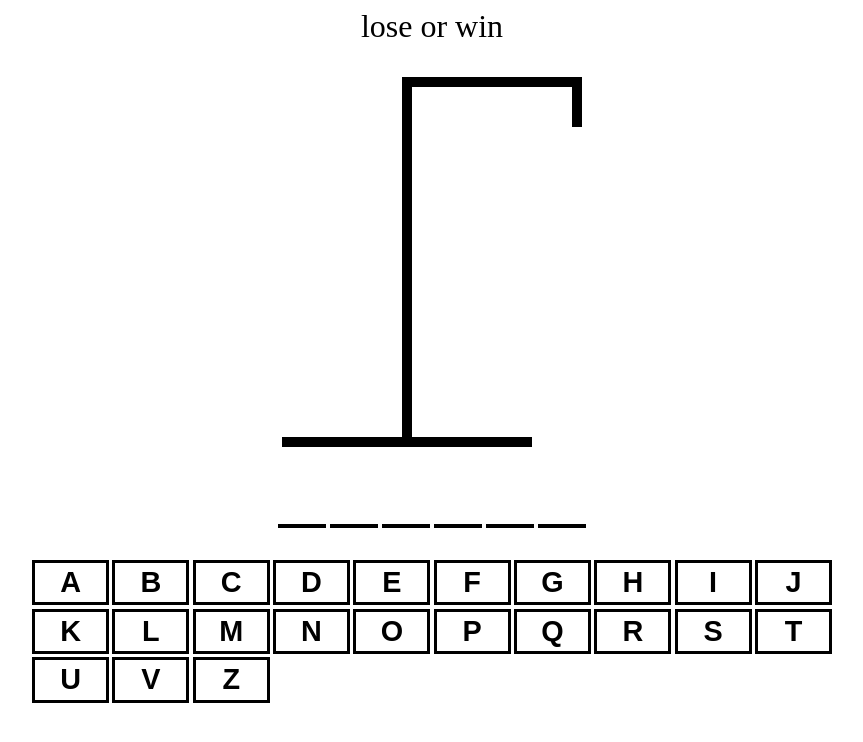
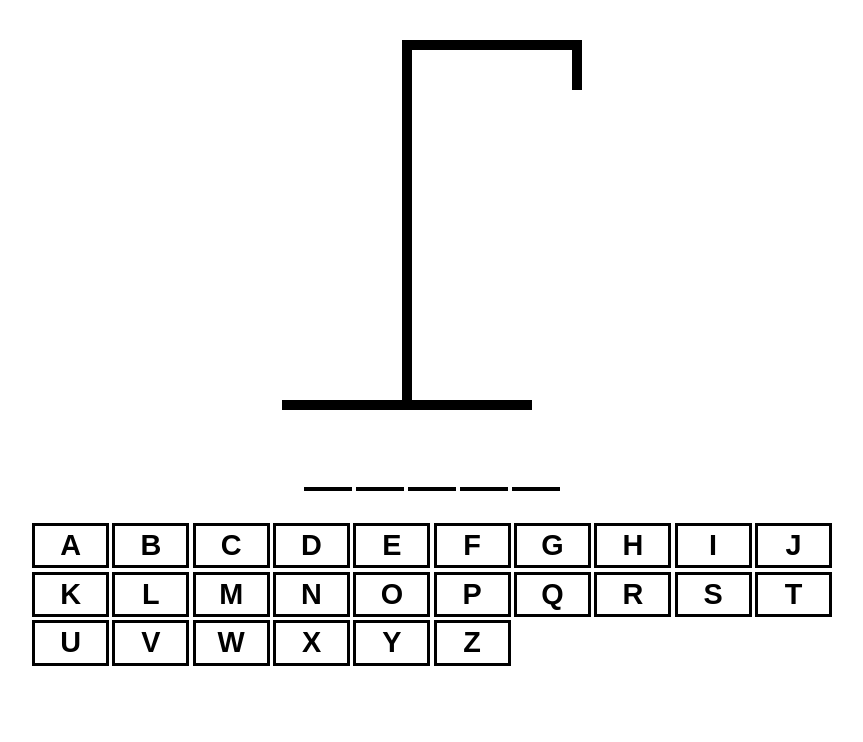
Before and after one commit to davelimlink/hang-man, a React (Vite) app: page / in a window 1280 px wide. Shown: the top 742 px of the page, without its empty margins (208-1071 px from the left). Built offline with nearby package versions, Linux system fonts and the light colour scheme.

Commit message:
finishing all the logic of the game

```diff
--- a/src/App.tsx
+++ b/src/App.tsx
@@ -1,13 +1,15 @@
-import { useState } from "react";
+import { useCallback, useEffect, useState } from "react";
 import words from "./wordList.json";
 import HangManDrawing from "./HangManDrawing";
 import HangManWord from "./HangManWord";
 import Keyboard from "./Keyboard";
 
+function getWord() {
+  return words[Math.floor(Math.random() * words.length)];
+}
+
 function App() {
-  const [wordToGuess, setWordToGuess] = useState(() => {
-    return words[Math.floor(Math.random() * words.length)];
-  });
+  const [wordToGuess, setWordToGuess] = useState(getWord);
 
   const [guessedLetters, setGuessedLetters] = useState<string[]>([]);
 
@@ -15,6 +17,50 @@ function App() {
   const inCorrectLetters = guessedLetters.filter(
     (letter) => !wordToGuess.includes(letter)
   );
+
+  const isLoser = inCorrectLetters.length >= 6;
+  const isWinner = wordToGuess
+    .split("")
+    .every((letter) => guessedLetters.includes(letter));
+
+  const addGuessedLetter = useCallback(
+    (letter: string) => {
+      if (guessedLetters.includes(letter) || isLoser || isWinner) return;
+
+      setGuessedLetters((currentsLetters) => [...currentsLetters, letter]);
+    },
+    [guessedLetters, isLoser, isWinner]
+  );
+
+  useEffect(() => {
+    const handlers = (e: KeyboardEvent) => {
+      const key = e.key;
+
+      if (key !== "Enter") return;
+      e.preventDefault();
+      setGuessedLetters([]);
+      setWordToGuess(getWord());
+    };
+
+    document.addEventListener("keypress", handlers);
+
+    return () => {
+      document.removeEventListener("keypress", handlers);
+    };
+  }, [guessedLetters]);
+
+  useEffect(() => {
+    const handleKeyDown = (e: KeyboardEvent) => {
+      const key = e.key;
+      if (!key.match(/^[a-z]$/)) return;
+      e.preventDefault();
+      addGuessedLetter(key);
+    };
+    document.addEventListener("keypress", handleKeyDown);
+    return () => {
+      document.removeEventListener("keypress", handleKeyDown);
+    };
+  }, [guessedLetters]);
 
   return (
     <>
@@ -28,9 +74,13 @@ function App() {
           alignItems: "center",
         }}
       >
-        <div style={{ fontSize: "2rem", textAlign: "center" }}>lose or win</div>
+        <div style={{ fontSize: "2rem", textAlign: "center" }}>
+          {isWinner && "You Win! - Refresh to play again!"}
+          {isLoser && "You Lose! - Refresh to play again!"}
+        </div>
         <HangManDrawing numberOfGuesses={inCorrectLetters.length} />
         <HangManWord
+          reveal={isLoser}
           guessedLetters={guessedLetters}
           wordToGuess={wordToGuess}
         />
@@ -39,7 +89,14 @@ function App() {
             alignSelf: "stretch",
           }}
         >
-          <Keyboard />
+          <Keyboard
+            activeLetter={guessedLetters.filter((letter) =>
+              wordToGuess.includes(letter)
+            )}
+            inactiveLetters={inCorrectLetters}
+            addGuessedLetter={addGuessedLetter}
+            disabled={isLoser || isWinner}
+          />
         </div>
       </div>
     </>
--- a/src/HangManWord.tsx
+++ b/src/HangManWord.tsx
@@ -1,9 +1,14 @@
 interface HangManWordProps {
   wordToGuess: string;
   guessedLetters: string[];
+  reveal?: boolean;
 }
 
-function HangManWord({ wordToGuess, guessedLetters }: HangManWordProps) {
+function HangManWord({
+  wordToGuess,
+  guessedLetters,
+  reveal = false,
+}: HangManWordProps) {
   return (
     <div
       style={{
@@ -27,16 +32,12 @@ function HangManWord({ wordToGuess, guessedLetters }: HangManWordProps) {
           >
             <span
               style={{
-                visibility: guessedLetters.includes(letter)
-                  ? "visible"
-                  : "hidden",
-                color: `${
-                  wordToGuess
-                    .split("")
-                    .every((letter) => guessedLetters.includes(letter))
-                    ? "black"
-                    : "red"
-                }`,
+                visibility:
+                  guessedLetters.includes(letter) || reveal
+                    ? "visible"
+                    : "hidden",
+                color:
+                  !guessedLetters.includes(letter) && reveal ? "red" : "black",
               }}
             >
               {letter}
--- a/src/Keyboard.tsx
+++ b/src/Keyboard.tsx
@@ -23,10 +23,25 @@ const keys = [
   "t",
   "u",
   "v",
+  "w",
+  "x",
+  "y",
   "z",
 ];
 
-function Keyboard() {
+interface KeyboardProps {
+  activeLetter: string[];
+  inactiveLetters: string[];
+  addGuessedLetter: (letter: string) => void;
+  disabled?: boolean;
+}
+
+function Keyboard({
+  activeLetter,
+  inactiveLetters,
+  addGuessedLetter,
+  disabled = false,
+}: KeyboardProps) {
   return (
     <div
       style={{
@@ -35,11 +50,22 @@ function Keyboard() {
         gap: ".2rem",
       }}
     >
-      {keys.map((k) => (
-        <button className={`${style.btn}`} key={k}>
-          {k.toUpperCase()}
-        </button>
-      ))}
+      {keys.map((key) => {
+        const isActive = activeLetter.includes(key);
+        const isInactive = inactiveLetters.includes(key);
+        return (
+          <button
+            onClick={() => addGuessedLetter(key)}
+            className={`${style.btn} ${isActive ? style.active : ""} ${
+              isInactive ? style.inactive : ""
+            }`}
+            disabled={isActive || isInactive || disabled}
+            key={key}
+          >
+            {key}
+          </button>
+        );
+      })}
     </div>
   );
 }
```
